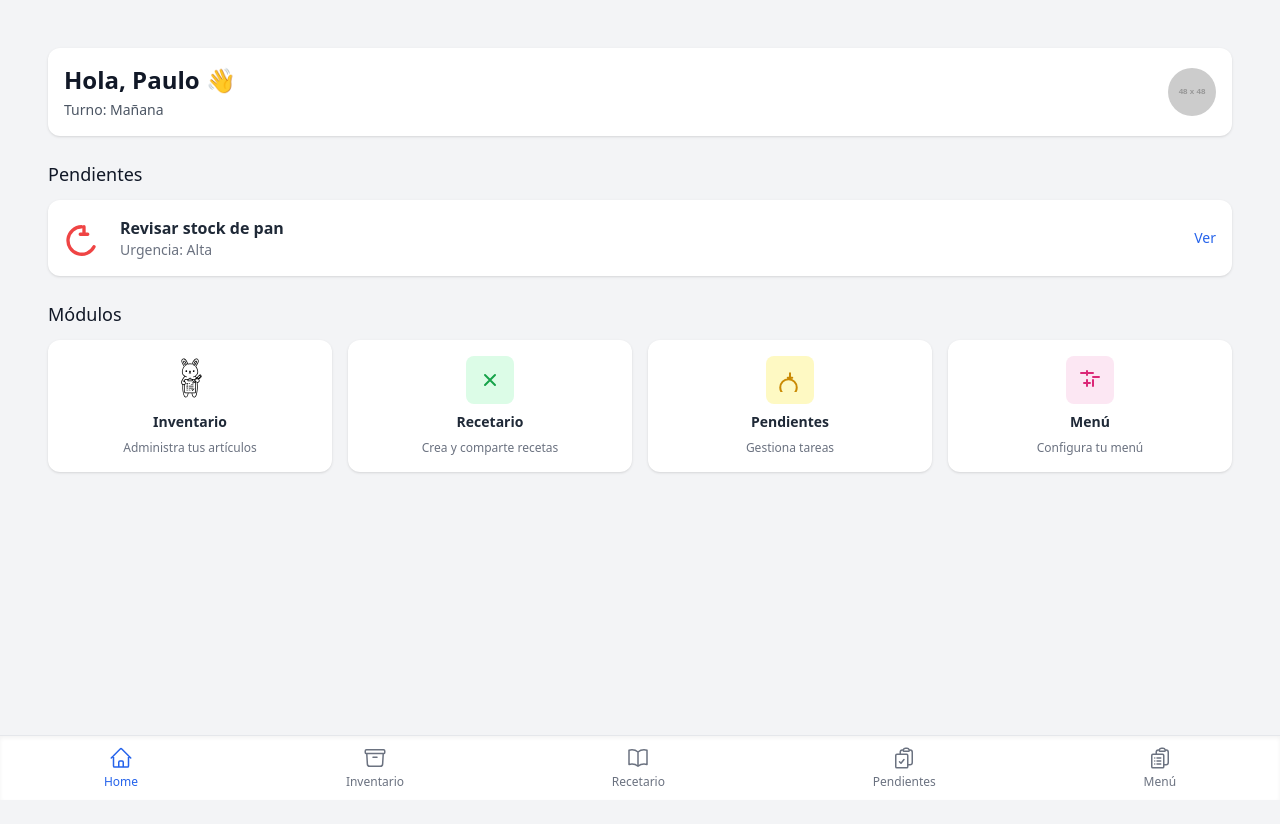
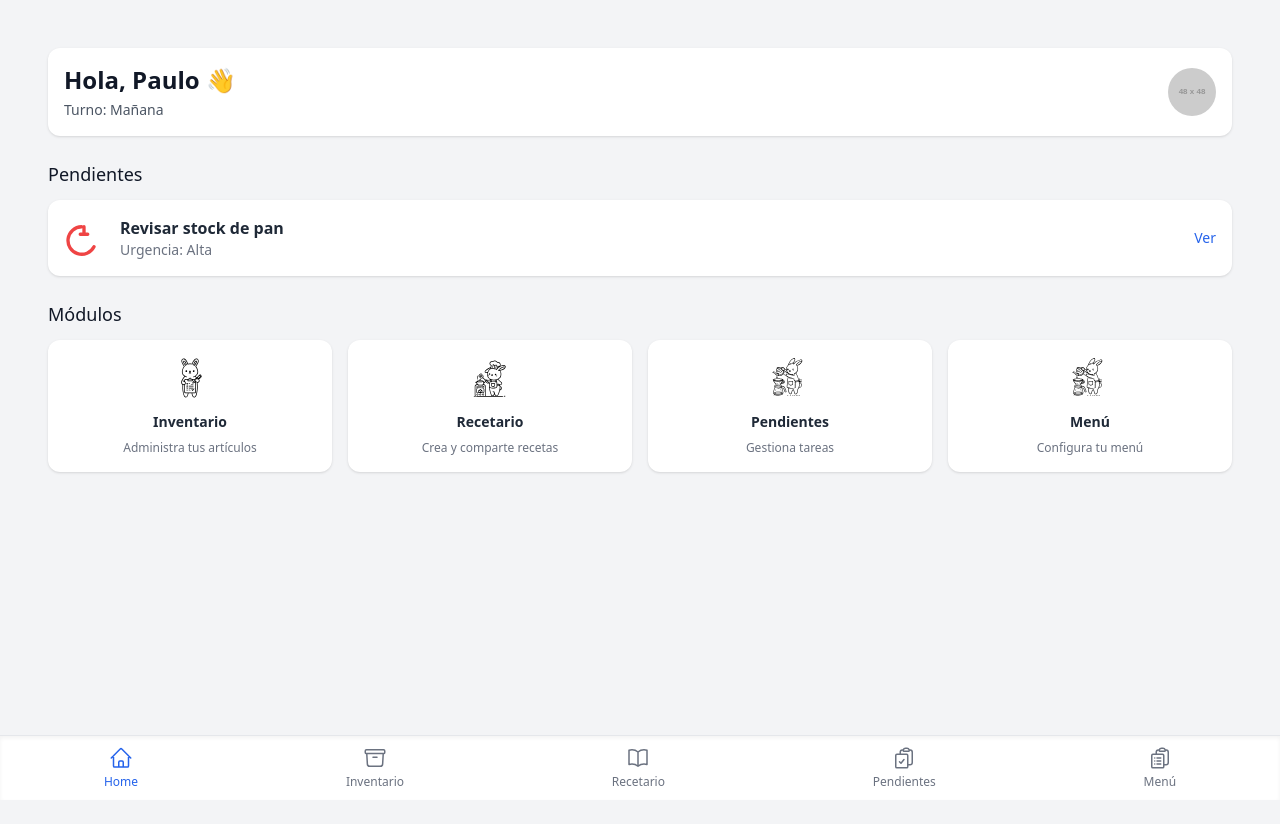
Before and after one commit to paulosandev/tochpan-team-app, a React (Vite) app: page / in a window 1280 px wide. Shown: the top 824 px of the page. Built offline with nearby package versions, Linux system fonts and the light colour scheme.

Commit message:
Actualizacion icons

```diff
--- a/src/modules/Dashboard.jsx
+++ b/src/modules/Dashboard.jsx
@@ -53,10 +53,8 @@
 
             {/* Tarjeta módulo: Recetario */}
             <Link to="/recetario" className="bg-white rounded-xl shadow p-4 flex flex-col items-center text-center space-y-2 hover:shadow-lg transition-shadow">
-              <div className="bg-green-100 w-12 h-12 rounded-lg flex items-center justify-center">
-                <svg className="h-6 w-6 text-green-600" fill="none" stroke="currentColor" strokeWidth="2" viewBox="0 0 24 24">
-                  <path strokeLinecap="round" strokeLinejoin="round" d="M7 7l10 10M7 17L17 7" />
-                </svg>
+            <div className="w-12 h-12 rounded-lg flex items-center justify-center">
+              <img src="icons/cocina_conejo.svg" alt="Recetario" />
               </div>
               <h3 className="text-sm font-semibold text-gray-800">Recetario</h3>
               <p className="text-xs text-gray-500">Crea y comparte recetas</p>
@@ -64,10 +62,8 @@
 
             {/* Tarjeta módulo: Pendientes */}
             <Link to="/pendientes" className="bg-white rounded-xl shadow p-4 flex flex-col items-center text-center space-y-2 hover:shadow-lg transition-shadow">
-              <div className="bg-yellow-100 w-12 h-12 rounded-lg flex items-center justify-center">
-                <svg className="h-6 w-6 text-yellow-600" fill="none" stroke="currentColor" strokeWidth="2" viewBox="0 0 24 24">
-                  <path strokeLinecap="round" strokeLinejoin="round" d="M9.75 9.75h4.5m-2.25 0V5.25M18.75 19.5a8.25 8.25 0 11-16.5 0 8.25 8.25 0 0116.5 0z" />
-                </svg>
+            <div className="w-12 h-12 rounded-lg flex items-center justify-center">
+              <img src="icons/conejo_cafecito.svg" alt="Recetario" />
               </div>
               <h3 className="text-sm font-semibold text-gray-800">Pendientes</h3>
               <p className="text-xs text-gray-500">Gestiona tareas</p>
@@ -75,10 +71,8 @@
 
             {/* Tarjeta módulo: Menú */}
             <Link to="/menu" className="bg-white rounded-xl shadow p-4 flex flex-col items-center text-center space-y-2 hover:shadow-lg transition-shadow">
-              <div className="bg-pink-100 w-12 h-12 rounded-lg flex items-center justify-center">
-                <svg className="h-6 w-6 text-pink-600" fill="none" stroke="currentColor" strokeWidth="2" viewBox="0 0 24 24">
-                  <path strokeLinecap="round" strokeLinejoin="round" d="M3 5h12M9 3v4M6 15h6m-3-3v6m6-9h6M15 12v6" />
-                </svg>
+            <div className="w-12 h-12 rounded-lg flex items-center justify-center">
+              <img src="icons/conejo_cafecito.svg" alt="Recetario" />
               </div>
               <h3 className="text-sm font-semibold text-gray-800">Menú</h3>
               <p className="text-xs text-gray-500">Configura tu menú</p>
```
Also changed, not shown: public/icons/cocina_conejo.svg (added), public/icons/conejo_cafecito.svg (added).
